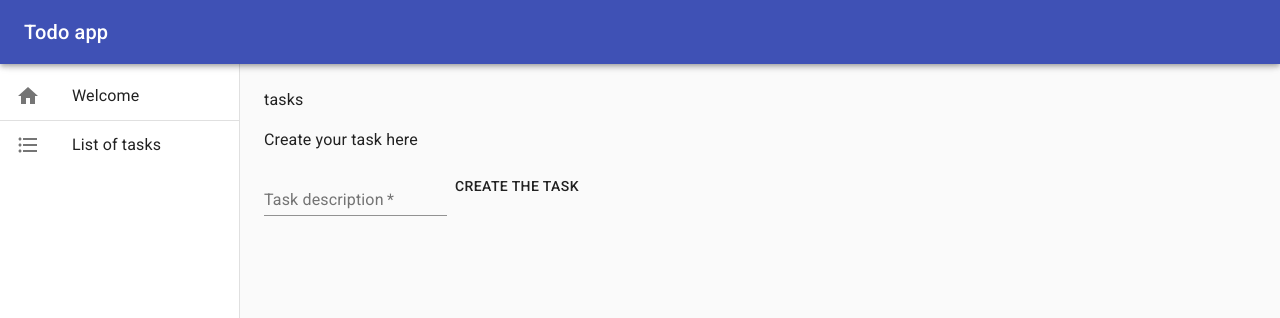
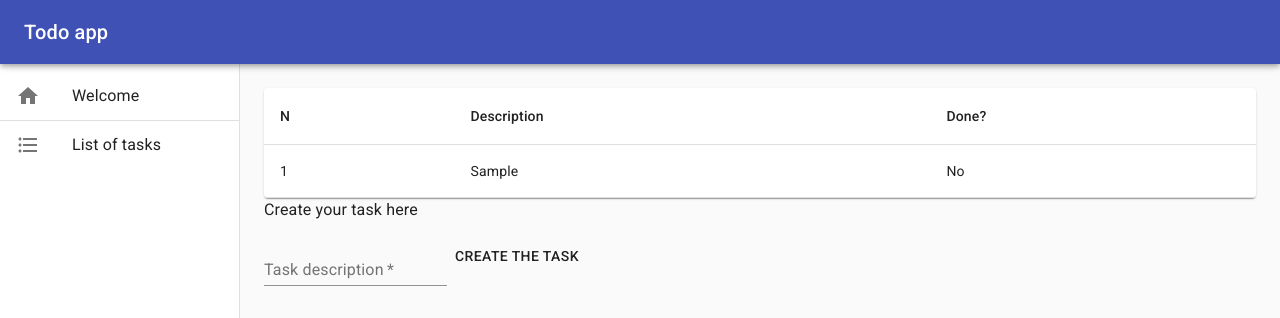
Before and after one commit to szewczukk/todo, a React (Create React App) app: page /list in a window 1280 px wide. Both pictures are taken after typing "Sample" into the empty fields and a click on the button "CREATE THE TASK". Shown: the top 318 px of the page. Built offline with nearby package versions, Linux system fonts and the light colour scheme.

Commit message:
TaskList renamed to TaskTable, the component now renders all tasks in app

```diff
--- a/src/components/TaskList.tsx
+++ /dev/null
@@ -1,15 +0,0 @@
-import { Typography } from '@material-ui/core';
-import React from 'react';
-import { useAppSelector } from '../store';
-
-const TaskList = () => {
-	const { tasks } = useAppSelector((store) => store);
-
-	if (!tasks.length) {
-		return <Typography paragraph>There are no tasks yet</Typography>;
-	}
-
-	return <Typography paragraph>tasks</Typography>;
-};
-
-export default TaskList;
--- /dev/null
+++ b/src/components/TaskTable.tsx
@@ -0,0 +1,45 @@
+import {
+	Paper,
+	Table,
+	TableContainer,
+	TableHead,
+	TableRow,
+	Typography,
+	TableCell,
+	TableBody,
+} from '@material-ui/core';
+import React from 'react';
+import { useAppSelector } from '../store';
+
+const TaskTable = () => {
+	const { tasks } = useAppSelector((store) => store);
+
+	if (!tasks.length) {
+		return <Typography paragraph>There are no tasks yet</Typography>;
+	}
+
+	return (
+		<TableContainer component={Paper}>
+			<Table>
+				<TableHead>
+					<TableRow>
+						<TableCell>N</TableCell>
+						<TableCell>Description</TableCell>
+						<TableCell>Done?</TableCell>
+					</TableRow>
+				</TableHead>
+				<TableBody>
+					{tasks.map((task, idx) => (
+						<TableRow key={idx}>
+							<TableCell>{idx + 1}</TableCell>
+							<TableCell>{task.description}</TableCell>
+							<TableCell>{task.done ? 'Yes' : 'No'}</TableCell>
+						</TableRow>
+					))}
+				</TableBody>
+			</Table>
+		</TableContainer>
+	);
+};
+
+export default TaskTable;
--- a/src/pages/TaskListPage.tsx
+++ b/src/pages/TaskListPage.tsx
@@ -1,10 +1,10 @@
 import React from 'react';
 import CreateTaskForm from '../components/CreateTaskForm';
-import TaskList from '../components/TaskList';
+import TaskTable from '../components/TaskTable';
 
 const TaskListPage = () => (
 	<>
-		<TaskList />
+		<TaskTable />
 		<CreateTaskForm />
 	</>
 );
```
